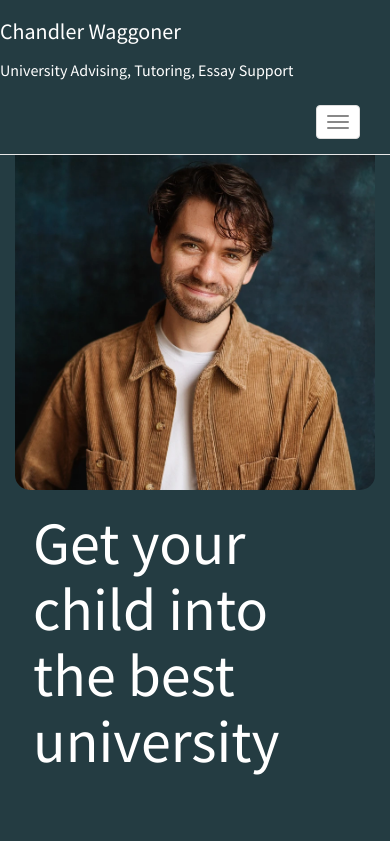
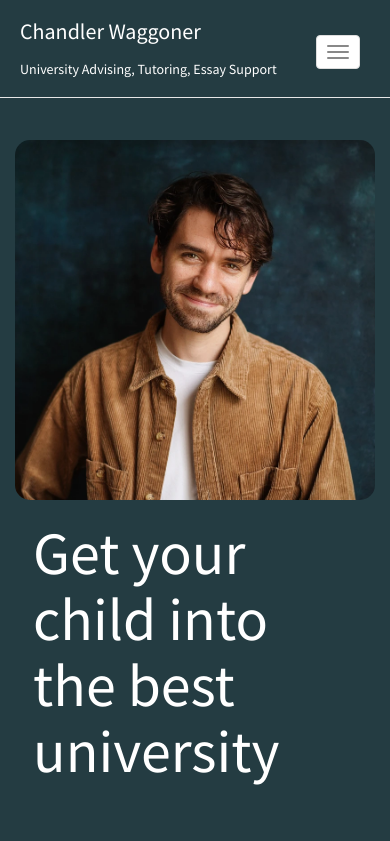
Before and after one commit to chandlerwaggoner/chandlerwaggoner.github.io, a plain HTML site: page index.html in a window 390 px wide. Shown: the top 841 px of the page. Drawn offline with nearby package versions, Linux system fonts and the light colour scheme.

Commit message:
fix mobile

```diff
--- a/index.html
+++ b/index.html
@@ -45,17 +45,6 @@
     <nav class="navbar navbar-default navbar-fixed-top" role="navigation">
       <div class="container">
         <div class="navbar-header page-scroll">
-          <div id="navlogo">
-            <!-- <a target="_blank" class="page-scroll" href="index.html"> -->
-            <h2 style="font-size: 22px; color: white; line-height: 1">
-              Chandler Waggoner
-            </h2>
-            <h3 style="font-size: 16px; color: white">
-              University Advising, Tutoring, Essay Support
-            </h3>
-            <!-- <img src="img/lotf-side-white-sm.png"/> -->
-            <!-- </a> -->
-          </div>
           <button
             type="button"
             class="navbar-toggle"
@@ -67,6 +56,31 @@
             <span class="icon-bar"></span>
             <span class="icon-bar"></span>
           </button>
+          <div id="navlogo">
+            <!-- <a target="_blank" class="page-scroll" href="index.html"> -->
+            <h2
+              style="
+                font-size: 22px;
+                color: white;
+                line-height: 1;
+                margin-left: 20px;
+              "
+            >
+              Chandler Waggoner
+            </h2>
+            <h3
+              style="
+                font-size: 14px;
+                color: white;
+                margin-left: 20px;
+                padding-bottom: 10px;
+              "
+            >
+              University Advising, Tutoring, Essay Support
+            </h3>
+            <!-- <img src="img/lotf-side-white-sm.png"/> -->
+            <!-- </a> -->
+          </div>
         </div>
         <div
           class="collapse navbar-collapse navbar-ex1-collapse"
@@ -116,7 +130,7 @@
 
     <div style="background-color: #243c42">
       <div class="container">
-        <div class="row" style="margin-top: 130px">
+        <div class="row" style="margin-top: 140px">
           <div class="col-md-6 col-md-12">
             <div id="home">
               <img
```
